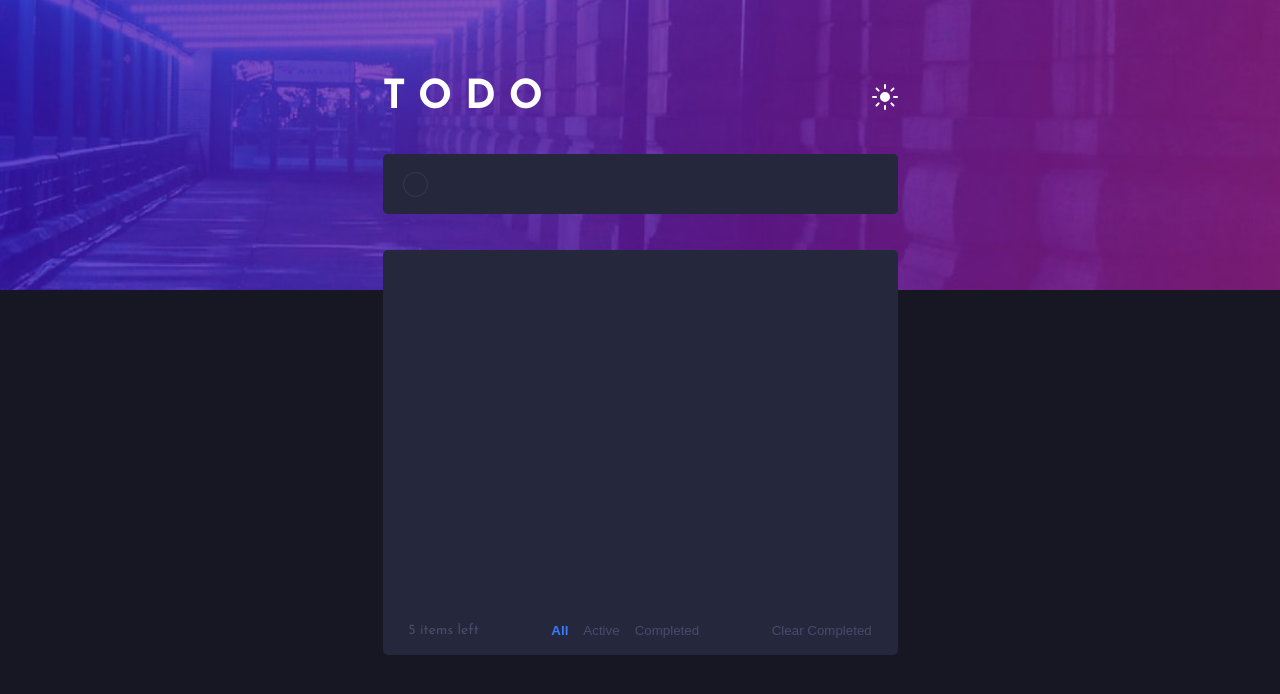
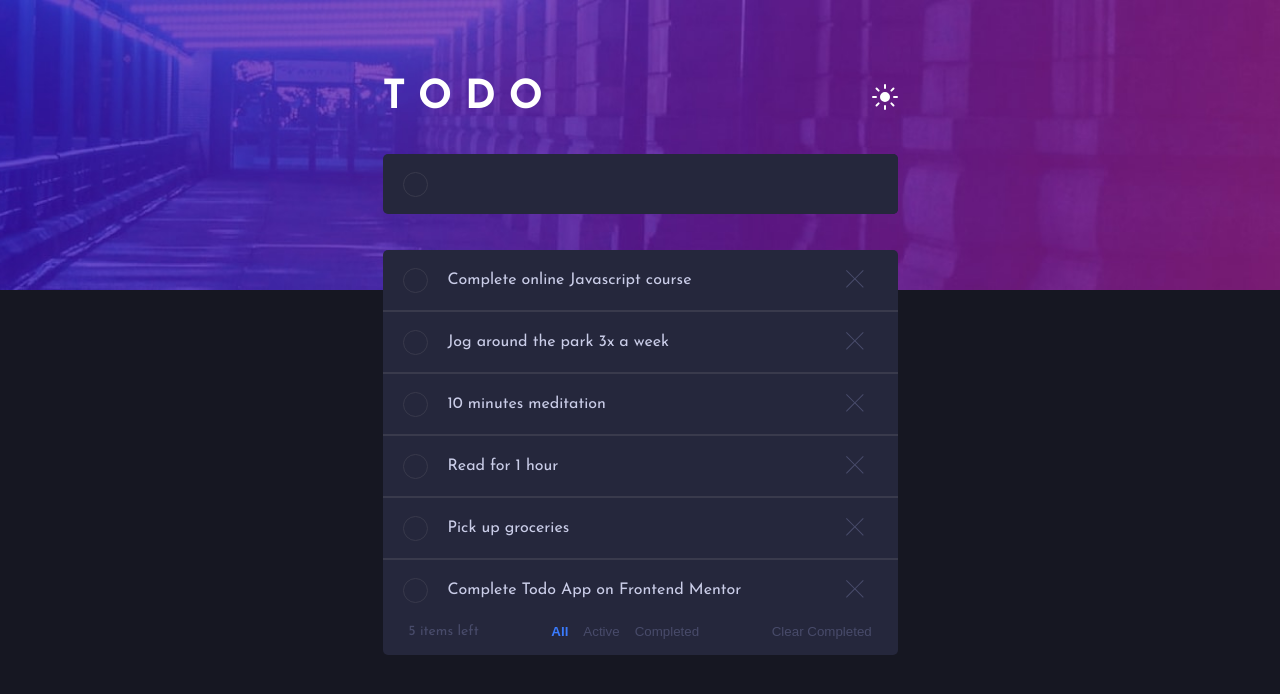
Before and after one commit to TornikeTt/todo-app, a React (Vite) app: page / in a window 1280 px wide. Shown: the top 694 px of the page. Built offline with nearby package versions, Linux system fonts and the light colour scheme.

Commit message:
Add dynamic task rendering with map

```diff
--- a/src/Components/01-App/App.jsx
+++ b/src/Components/01-App/App.jsx
@@ -15,6 +15,44 @@ function App() {
     // State
     const [isDarkMode, setIsDarkMode] = useState(true);
     const [windowWidth, setWindowWidth] = useState(window.innerWidth);
+    const [todo, setTodo] = useState([
+        {
+            id: 1,
+            text: "Complete online Javascript course",
+            completed: false,
+            filterAreay: "All",
+        },
+        {
+            id: 2,
+            text: "Jog around the park 3x a week",
+            completed: false,
+            filterAreay: "All",
+        },
+        {
+            id: 3,
+            text: "10 minutes meditation",
+            completed: false,
+            filterAreay: "All",
+        },
+        {
+            id: 4,
+            text: "Read for 1 hour",
+            completed: false,
+            filterAreay: "All",
+        },
+        {
+            id: 5,
+            text: "Pick up groceries",
+            completed: false,
+            filterAreay: "All",
+        },
+        {
+            id: 6,
+            text: "Complete Todo App on Frontend Mentor",
+            completed: false,
+            filterAreay: "All",
+        },
+    ]);
 
     useEffect(() => {
         const handleResize = () => {
@@ -73,7 +111,12 @@ function App() {
             <main>
                 <Header isDarkMode={isDarkMode} toggleHandler={toggleHandler} />
                 <Form styling={styling} />
-                <Tasks styling={styling} isDarkMode={isDarkMode} />
+                <Tasks
+                    styling={styling}
+                    isDarkMode={isDarkMode}
+                    todo={todo}
+                    setTodo={setTodo}
+                />
             </main>
         </div>
     );
--- a/src/Components/04-Tasks/Tasks.jsx
+++ b/src/Components/04-Tasks/Tasks.jsx
@@ -2,7 +2,7 @@ import "./Tasks.scss";
 import { useState, useCallback } from "react";
 import cross from "/images/icon-cross.svg";
 
-function Tasks({ styling, isDarkMode }) {
+function Tasks({ styling, isDarkMode, todo }) {
     const [activeFilter, setActiveFilter] = useState("All");
     const [showToast, setShowToast] = useState(false);
 
@@ -33,7 +33,37 @@ function Tasks({ styling, isDarkMode }) {
             className="task-containert"
             style={styling.input_field_backgroundColor}
         >
-            <div className="tasks"></div>
+            <div className="tasks-list">
+                {/* each task  ===== 1*/}
+                {todo.map((each, index) => (
+                    <div className="todo-task" key={each.id || index}>
+                        <div className="todo-task__container">
+                            <div className="todo-task__info">
+                                <div
+                                    className="todo-task__status-indicator"
+                                    style={styling?.circleColor}
+                                ></div>
+                                <p className="todo-task__text">{each.text}</p>
+                            </div>
+                            <button
+                                className="todo-task__delete-btn"
+                                aria-label="Delete task"
+                                onClick={() => handleDelete(each.id)}
+                            >
+                                <img
+                                    src={cross}
+                                    alt="Delete"
+                                    className="todo-task__delete-icon"
+                                />
+                            </button>
+                        </div>
+                        <hr
+                            style={styling?.circleColor}
+                            className="todo-task__divider"
+                        />
+                    </div>
+                ))}
+            </div>
             <footer>
                 <p>5 items left</p>
                 <div className="task-filters">
--- a/src/Components/04-Tasks/Tasks.scss
+++ b/src/Components/04-Tasks/Tasks.scss
@@ -10,9 +10,49 @@
     flex-direction: column;
 }
 
-.tasks {
+.tasks-list {
     flex-grow: 1;
     overflow-y: auto;
+    scrollbar-width: none;
+    -ms-overflow-style: none;
+
+    .todo-task {
+        .todo-task__container {
+            width: 95%;
+            height: 60px;
+            display: flex;
+            justify-content: space-between;
+
+            .todo-task__info {
+                display: flex;
+                align-items: center;
+                justify-content: space-between;
+
+                .todo-task__status-indicator {
+                    width: 25px;
+                    height: 25px;
+                    border-radius: 100%;
+                    margin-left: 20px;
+                    flex-shrink: 0;
+                }
+
+                .todo-task__text {
+                    display: flex;
+                    align-items: center;
+                    margin-left: 20px;
+                }
+            }
+
+            .todo-task__delete-btn {
+                padding: 8px;
+                border: none;
+                background: transparent;
+                border-radius: 9999px;
+                transition: background 0.2s ease;
+                cursor: pointer;
+            }
+        }
+    }
 }
 
 footer {
```
